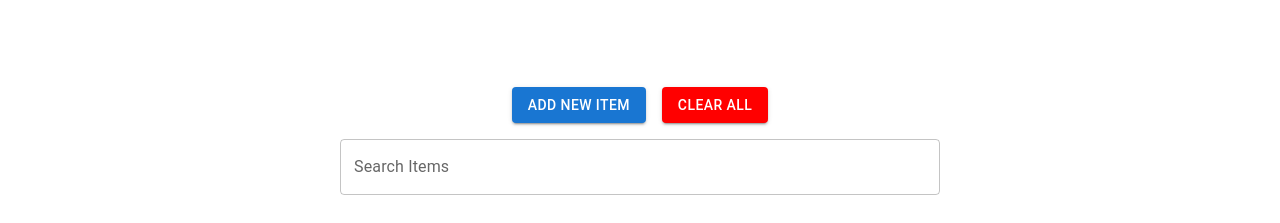
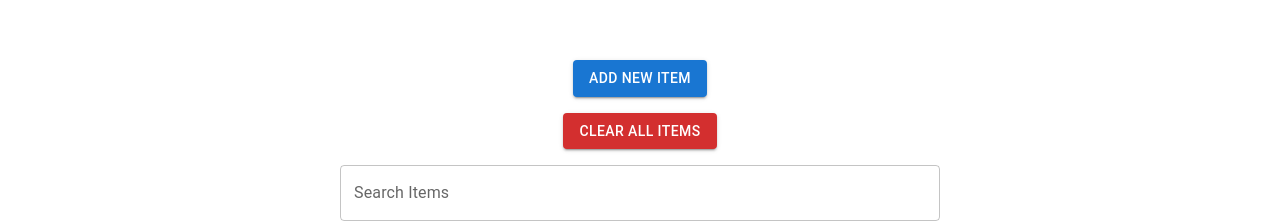
Before and after one commit to tobilobasalawu/pantryTracker, a Next.js app: page / in a window 1280 px wide. Shown: the part 137-360 px from the top of the page. Built offline with nearby package versions, Linux system fonts and the light colour scheme; no server answers; the database is empty.

Commit message:
updated clear items

```diff
--- a/src/app/page.js
+++ b/src/app/page.js
@@ -3,7 +3,7 @@
 import { useState, useEffect } from 'react';
 import { Box, Typography, Button, Modal, TextField, Table, TableBody, TableCell, TableContainer, TableHead, TableRow, Paper, Grid } from '@mui/material';
 import { firestore } from './firebase';
-import { collection, doc, getDocs, query, setDoc, deleteDoc, getDoc } from 'firebase/firestore';
+import { collection, doc, getDocs, query, setDoc, deleteDoc, getDoc, writeBatch } from 'firebase/firestore';
 
 const style = {
   position: 'absolute',
@@ -92,9 +92,9 @@ export default function Home() {
   };
 
   const clearAllItems = async () => {
+    const batch = writeBatch(firestore);
     const snapshot = query(collection(firestore, 'inventory'));
     const docs = await getDocs(snapshot);
-    const batch = firestore.batch();
     docs.forEach((doc) => {
       batch.delete(doc.ref);
     });
@@ -178,14 +178,12 @@ export default function Home() {
           </Button>
         </Box>
       </Modal>
-      <Box display="flex" gap={2}>
-        <Button variant="contained" onClick={handleOpen}>
-          Add New Item
-        </Button>
-        <Button variant="contained" sx={{ bgcolor: 'red' }} onClick={clearAllItems}>
-          Clear All
-        </Button>
-      </Box>
+      <Button variant="contained" onClick={handleOpen}>
+        Add New Item
+      </Button>
+      <Button variant="contained" color="error" onClick={clearAllItems}>
+        Clear All Items
+      </Button>
       <TextField
         label="Search Items"
         variant="outlined"
```
